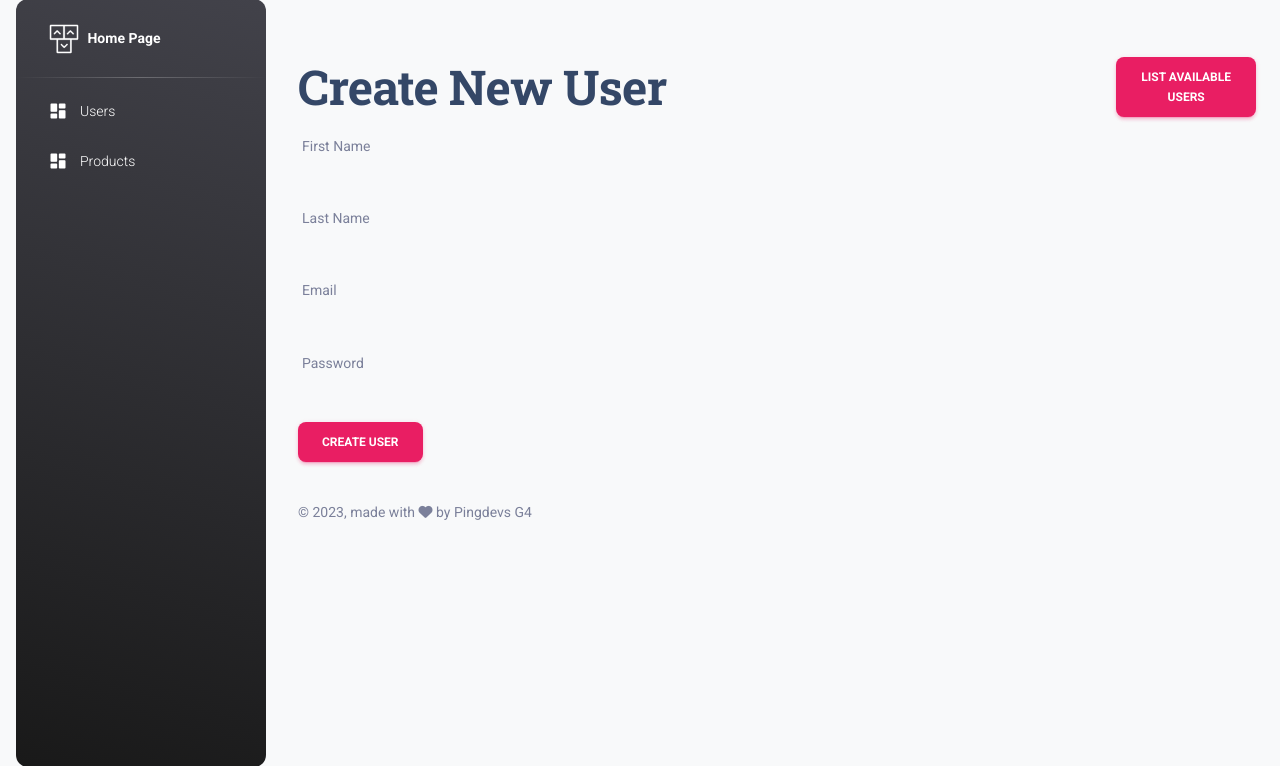
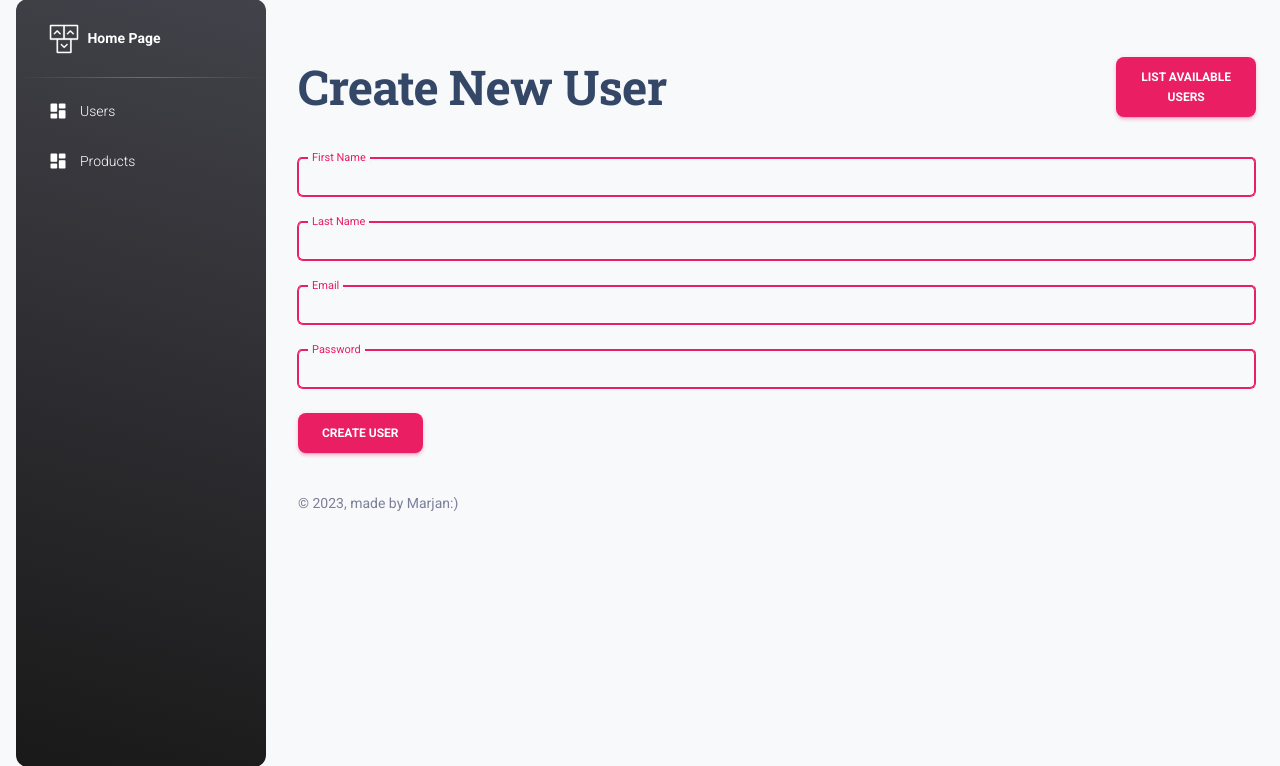
Before and after one commit to Marjan-Stojanovski/php, a PHP site: page /createuser.php in a window 1280 px wide. Shown: the part 17-783 px from the top of the page. Run offline with PHP 8.4, Linux system fonts and the light colour scheme; some libraries are stand-ins or nearby versions.

Commit message:
Changed GRUD layout

```diff
--- a/createuser.php
+++ b/createuser.php
@@ -2,7 +2,7 @@
 require_once "header.php";
 ?>
 
-<div class="container">
+<div class="container-fluid">
     <div class="row">
         <br>
     </div>
@@ -17,23 +17,23 @@ require_once "header.php";
     <div class="row">
         <div class="col-md-12">
             <form method="post" action="process.php">
-                <div class="form-group">
-                    <label for="exampleInputEmail1">First Name</label>
-                    <input type="text" class="form-control" id="exampleInputEmail1" aria-describedby="emailHelp" required name="first_name">
+                <div class="input-group input-group-outline my-4 focused is-focused">
+                    <label class="form-label" for="first_name">First Name</label>
+                    <input type="text" class="form-control" onfocus="focused(this)" onfocusout="defocused(this)" name="first_name">
                 </div>
-                <div class="form-group">
-                    <label for="exampleInputEmail1">Last Name</label>
-                    <input type="text" class="form-control" id="exampleInputEmail1" aria-describedby="emailHelp" required name="last_name">
+                <div class="input-group input-group-outline my-4 focused is-focused">
+                    <label class="form-label" for="last_name">Last Name</label>
+                    <input type="text" class="form-control" onfocus="focused(this)" onfocusout="defocused(this)" required name="last_name">
                 </div>
-                <div class="form-group">
-                    <label for="exampleInputEmail1">Email</label>
-                    <input type="email" class="form-control" id="exampleInputEmail1" aria-describedby="emailHelp" required name="email">
+                <div class="input-group input-group-outline my-4 focused is-focused">
+                    <label class="form-label" for="email">Email</label>
+                    <input type="email" class="form-control" onfocus="focused(this)" onfocusout="defocused(this)" required name="email">
                 </div>
-                <div class="form-group">
-                    <label for="exampleInputPassword1">Password</label>
-                    <input type="password" class="form-control" id="exampleInputPassword1" required name="password">
+                <div class="input-group input-group-outline my-4 focused is-focused">
+                    <label class="form-label" for="password">Password</label>
+                    <input type="password" class="form-control" onfocus="focused(this)" onfocusout="defocused(this)" required name="password">
                 </div>
-                <button type="submit" class="btn btn-primary green">Create User</button>
+                <button type="submit" class="btn btn-primary">Create User</button>
             </form>
 
         </div>
--- a/footer.php
+++ b/footer.php
@@ -8,8 +8,7 @@
                     © <script>
                         document.write(new Date().getFullYear())
                     </script>,
-                    made with <i class="fa fa-heart"></i> by
-                    Pingdevs G4
+                    made by Marjan:)
                 </div>
             </div>
 
--- a/listproducts.php
+++ b/listproducts.php
@@ -3,8 +3,6 @@ require_once "header.php";
 require_once "./config/db.php";
 ?>
 <?php
-
-$conn = mysqli_connect(DB_HOST, DB_USER, DB_PASS, DB) or die('Connection error');
 
 $query = mysqli_query($conn, "SELECT * FROM products");
 
```
Also changed, not shown: createproduct.php (+13 -13 lines).
